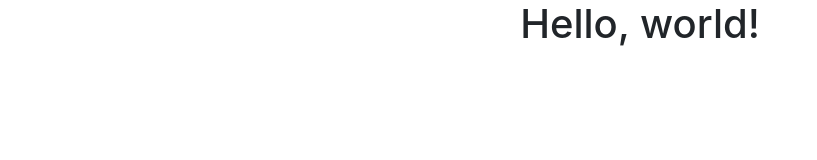
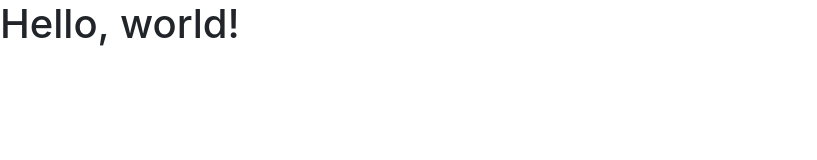
Before and after one commit to mad261/github-flow, a plain HTML site: page index.html in a window 1280 px wide. Shown: the whole page, without its empty margins (0-817 px from the left). Drawn offline with nearby package versions, Linux system fonts and the light colour scheme.

Commit message:
Revert "Make title to the center"

```diff
--- a/index.html
+++ b/index.html
@@ -8,8 +8,7 @@
     <title>Hello, world!</title>
   </head>
   <body>
-      <center><h1>Hello, world!</h1></center>
-
+    <h1>Hello, world!</h1>
 
     <script src="https://code.jquery.com/jquery-3.3.1.slim.min.js" integrity="sha384-q8i/X+965DzO0rT7abK41JStQIAqVgRVzpbzo5smXKp4YfRvH+8abtTE1Pi6jizo" crossorigin="anonymous"></script>
     <script src="https://cdnjs.cloudflare.com/ajax/libs/popper.js/1.14.3/umd/popper.min.js" integrity="sha384-ZMP7rVo3mIykV+2+9J3UJ46jBk0WLaUAdn689aCwoqbBJiSnjAK/l8WvCWPIPm49" crossorigin="anonymous"></script>
```
